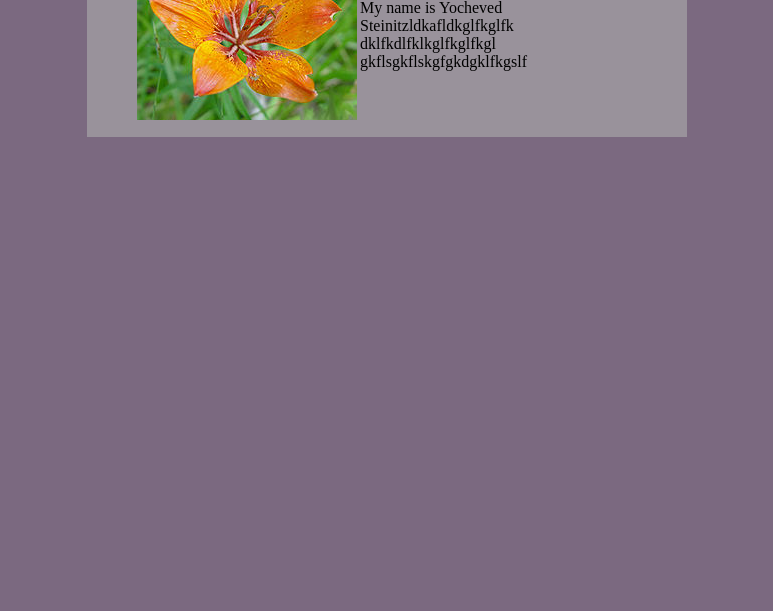
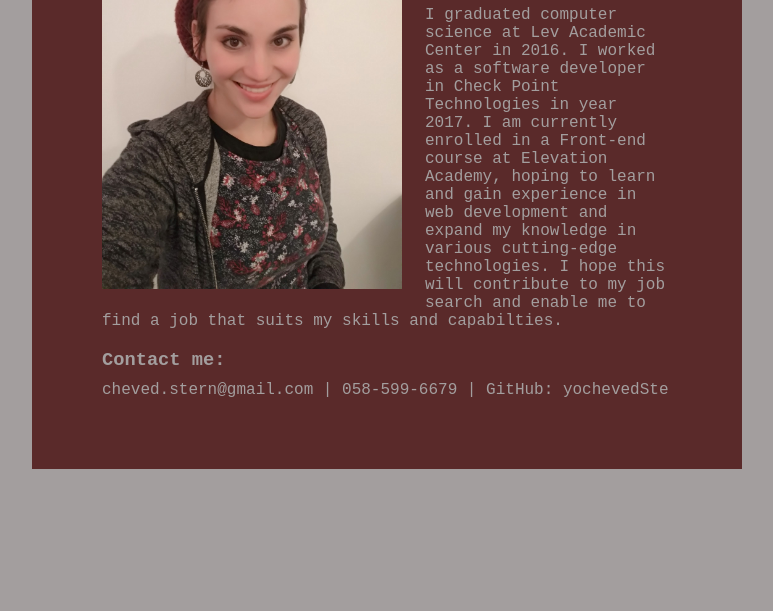
Before and after one commit to yochevedSte/portfolio, a plain HTML site: page index.html in a window 1280 px wide. Shown: the part 189-800 px from the top of the page, without its empty margins (253-1026 px from the left). Drawn offline with Linux system fonts and the light colour scheme.

Commit message:
first portfolio commit

```diff
--- a/index.html
+++ b/index.html
@@ -5,18 +5,27 @@
     <meta http-equiv="X-UA-Compatible" content="ie=edge">
     <title>Document</title>
     <link rel="stylesheet" type="text/css" href="style.css">
-    <title></title>
+    <title>Yocheved Steinitz's Portfolio </title>
 </head>
 <body >
-    <div class="content">
-    <img align="left" src="flower.jpg"  ></img>
-    <div class="about">
-        <h1>About Yocheved</h1>
-        <p >My name is Yocheved Steinitzldkafldkglfkglfk
-            dklfkdlfklkglfkglfkgl
-            gkflsgkflskgfgkdgklfkgslf
-        </p>
+    <div  class="content">
+        <img class= "image" align="left" src="mypic.jpg"  ></img>
+        <div class="about">
+            <h1>About Yocheved</h1>
+            <p >I graduated computer science at Lev Academic
+                Center in 2016. I worked as a software developer in Check Point Technologies in year 2017.
+                I am currently enrolled in a Front-end course at Elevation Academy, hoping to learn
+                and gain experience in web development and expand my knowledge in various cutting-edge technologies.
+                I hope this will contribute to my job search and enable me to find a job that suits my skills and capabilties.
+            </p>
+        </div>
+        <div class="contact">
+            <h3 class = "contactHeader">Contact me:</h3>
+            <a>cheved.stern@gmail.com | </a>
+            <a>058-599-6679 | </a>
+            <a>GitHub: yochevedSte</a>
+        </div>
     </div>
-    </div>
+
 </body>
 </html>
--- a/style.css
+++ b/style.css
@@ -1,22 +1,29 @@
 h1 {
-    color: rgb(72, 7, 88);
+    color: rgb(44, 24, 30);
+    font-weight: 1000;
   }
 
-body {
-    padding: 50px;
+
+.content {
+    max-width: 570px;
+    margin: auto;
+    background-color:rgb(90, 42, 42);
+    padding: 70px;
+    font-family: 'Courier New', Courier, monospace;
+    color: rgb(163, 158, 158);
 }
 
-.content {
-    max-width: 500px;
-    margin: auto;
-    background-color: rgb(153, 146, 155);
-    padding: 50px;
+.image{
+   padding-right: 20px;
+   padding-bottom: 20px;
+   height: auto;
+   width: 300px;
 }
 
-.about{
-
+.contactHeader{
+    margin-bottom: 10px;
 }
 
 body {
-    background-color: rgb(123, 105, 128);
+    background-color:rgb(163, 158, 158);
 }
```
Also changed, not shown: mypic.jpg (added).
